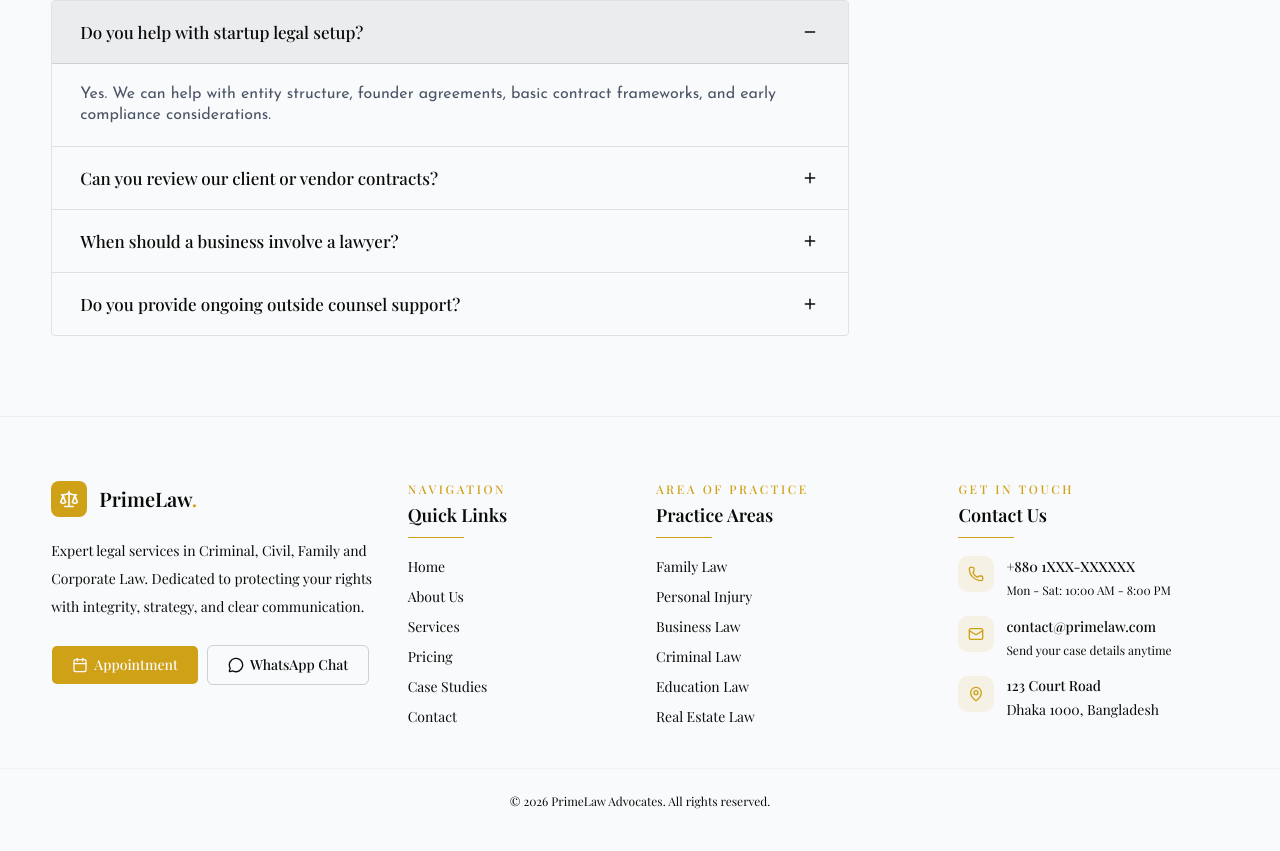
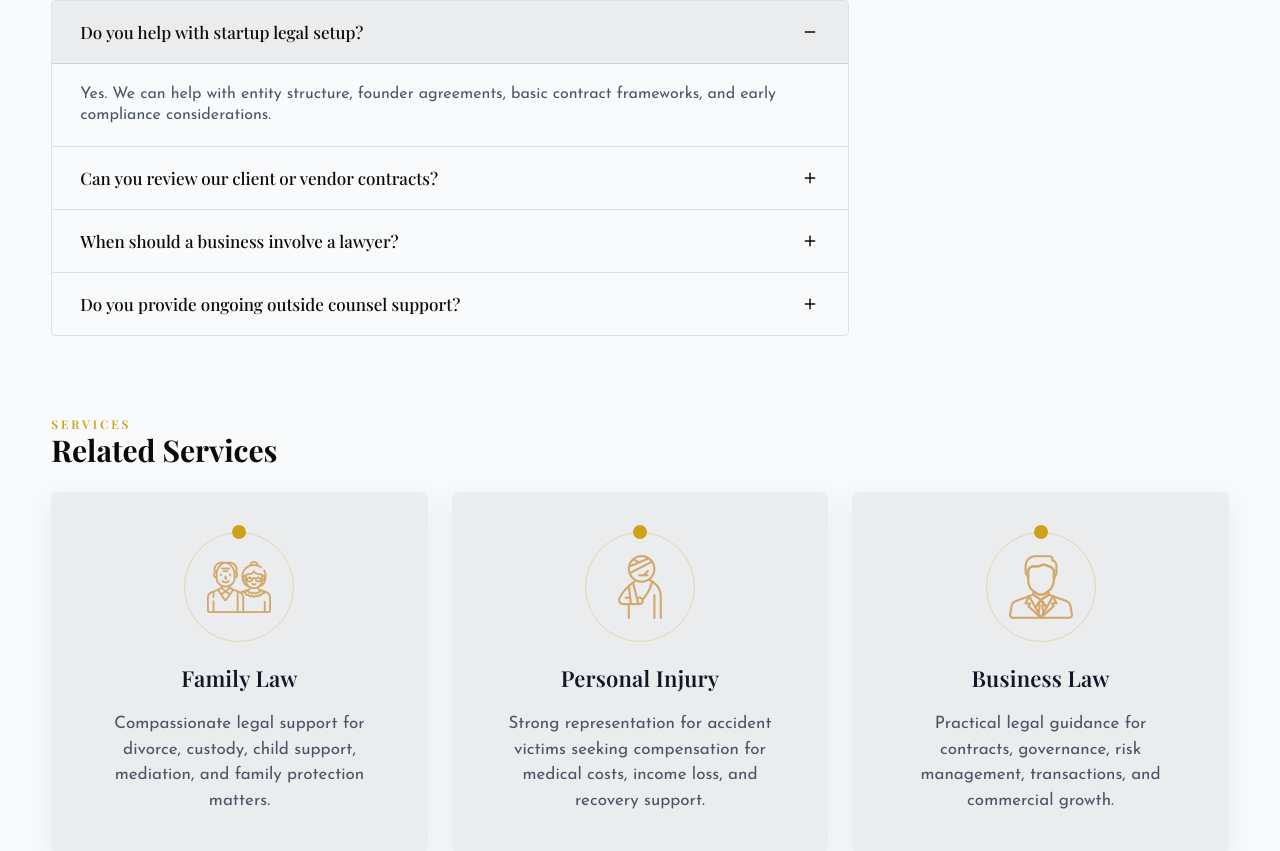
Before and after one commit to abdurrahmanrahat/law-firm, a React (Vite) app: page /services/business-law in a window 1280 px wide. Shown: the part 1946-2797 px from the top of the page. Built offline with nearby package versions, Linux system fonts and the light colour scheme; a web font is replaced by a local one.

Commit message:
related case studies

```diff
--- a/src/components/Shared/Navbar.tsx
+++ b/src/components/Shared/Navbar.tsx
@@ -212,9 +212,11 @@ export default function Navbar() {
           {/* Desktop Actions */}
           <div className="hidden lg:flex items-center gap-3">
             <ThemeToggle isScrolled={isScrolled} />
-            <Button className="rounded-full px-5" size="lg">
-              Get Started
-            </Button>
+            <Link to="/contact">
+              <Button className="rounded-full px-5" size="lg">
+                Get Started
+              </Button>
+            </Link>
           </div>
 
           {/* Mobile Actions */}
@@ -266,7 +268,10 @@ export default function Navbar() {
                     return (
                       <div key={index} className="">
                         <Link to={item.href}>
-                          <button className="flex w-full items-center justify-between px-3 py-0 text-left text-base font-medium text-foreground">
+                          <button
+                            className="flex w-full items-center justify-between px-3 py-0 text-left text-base font-medium text-foreground"
+                            onClick={closeMobileMenu}
+                          >
                             <span>{item.name}</span>
 
                             <span
--- a/src/pages/About/LeadAdvocate/LeadAdvocate.tsx
+++ b/src/pages/About/LeadAdvocate/LeadAdvocate.tsx
@@ -58,7 +58,7 @@ const LeadAdvocate = () => {
               </div>
 
               {/* Info Cards */}
-              <div className="grid grid-cols-2 gap-4">
+              <div className="grid grid-cols-2 gap-2 md:gap-4">
                 <div className="bg-white/5 border border-white/10 p-4 rounded-md backdrop-blur-sm hover:bg-white/10 transition">
                   <p className="text-primary text-xs 2xl:text-sm uppercase tracking-wider mb-1">
                     Enrolled
--- a/src/pages/CaseStudyDetails/_components/HeroDetails.tsx
+++ b/src/pages/CaseStudyDetails/_components/HeroDetails.tsx
@@ -129,7 +129,7 @@ const HeroDetails = ({ caseStudy }: { caseStudy: TCaseStudy }) => {
         </Card>
         {/* Thumbnail */}
         <div className="overflow-hidden rounded-md border border-border/60 bg-card shadow-cardLightShadow dark:shadow-cardDarkShadow">
-          <div className="relative h-full overflow-hidden">
+          <div className="relative h-[460px] md:h-full overflow-hidden">
             <img
               src={caseStudy.thumbnail}
               alt={caseStudy.title}
--- a/src/pages/CaseStudyDetails/_components/RelatedCaseStudies.tsx
+++ b/src/pages/CaseStudyDetails/_components/RelatedCaseStudies.tsx
@@ -4,10 +4,20 @@ import type { TCaseStudy } from "@/types/case.type";
 
 const RelatedCaseStudies = () => {
   return (
-    <div className="grid md:grid-cols-2 xl:grid-cols-3 gap-4 xl:gap-6 my-14 md:my-20">
-      {caseStudies.slice(0, 3).map((caseStudy: TCaseStudy) => (
-        <CaseStudyCard key={caseStudy._id} caseStudy={caseStudy} />
-      ))}
+    <div className="my-14 md:my-20">
+      <div className="mb-6">
+        <p className="text-xs 2xl:text-sm font-semibold uppercase tracking-[0.24em] text-primary">
+          Case Studies
+        </p>
+        <h3 className=" text-2xl md:text-3xl 2xl:text-4xl font-bold text-foreground">
+          Related Case Studies
+        </h3>
+      </div>
+      <div className="grid md:grid-cols-2 xl:grid-cols-3 gap-4 xl:gap-6">
+        {caseStudies.slice(0, 3).map((caseStudy: TCaseStudy) => (
+          <CaseStudyCard key={caseStudy._id} caseStudy={caseStudy} />
+        ))}
+      </div>
     </div>
   );
 };
--- a/src/pages/Home/HeroSection/HeroSection.tsx
+++ b/src/pages/Home/HeroSection/HeroSection.tsx
@@ -41,7 +41,7 @@ export function HeroSection() {
 
           {/* CTA Buttons */}
           <div className="flex flex-col sm:flex-row gap-4 mb-6">
-            <Link to="">
+            <Link to="/contact">
               <Button size="lg" className="px-5">
                 <Calendar className="w-5 h-5" />
                 Book Appointment
--- a/src/pages/Home/Services/ServiceCard.tsx
+++ b/src/pages/Home/Services/ServiceCard.tsx
@@ -15,7 +15,7 @@ export function ServiceCard({
 }: TServiceCardProps) {
   return (
     <Link to={`/services/${slug}`}>
-      <article className="group relative overflow-hidden bg-card px-8 py-10 text-center shadow-cardLightShadow dark:shadow-cardDarkShadow transition-all duration-500 hover:-translate-y-1 rounded-sm">
+      <article className="group relative overflow-hidden bg-card px-6 py-10 text-center shadow-cardLightShadow dark:shadow-cardDarkShadow transition-all duration-500 hover:-translate-y-1 rounded-sm">
         <div className="mx-auto mb-4 flex flex-col items-center">
           <div className="relative flex h-[110px] w-[110px] items-center justify-center">
             {/* circle border */}
--- a/src/pages/Home/StatsSection/StatsSection.tsx
+++ b/src/pages/Home/StatsSection/StatsSection.tsx
@@ -16,7 +16,7 @@ export function StatsSection() {
           {stats.map((stat) => (
             <div
               key={stat.label}
-              className="text-center shadow-cardLightShadow dark:shadow-cardDarkShadow py-8 md:py-12"
+              className="text-center shadow-cardLightShadow dark:shadow-cardDarkShadow bg-card py-8 md:py-12 rounded-md"
             >
               <div className="inline-flex items-center justify-center w-12 h-12 bg-primary/10 rounded-lg mb-1 md:mb-4">
                 <stat.icon className="w-6 h-6 text-primary" />
--- a/src/pages/ServiceDetails/ServiceDetailsPage.tsx
+++ b/src/pages/ServiceDetails/ServiceDetailsPage.tsx
@@ -4,6 +4,7 @@ import { getServiceBySlug } from "@/lib/actions/service.action";
 import { useParams } from "react-router-dom";
 import { DetailsPageBanner } from "../../components/Shared/Ui/DetailsPageBanner";
 import { IntroDetails } from "./_components/IntroDetails";
+import RelatedServices from "./_components/RelatedServices";
 import { ServiceFaqs } from "./_components/ServiceFaqs";
 import { ServiceSidebar } from "./_components/ServiceSidebar";
 
@@ -23,7 +24,7 @@ const ServiceDetailsPage = () => {
 
       <Container>
         {service ? (
-          <main className="py-14 md:py-20">
+          <main className="pt-14 md:pt-20">
             <div className="grid gap-10 lg:grid-cols-[minmax(0,1fr)_340px] lg:items-start">
               <div className="space-y-12">
                 <IntroDetails service={service} />
@@ -34,6 +35,7 @@ const ServiceDetailsPage = () => {
                 <ServiceSidebar currentSlug={service.slug} />
               </div>
             </div>
+            <RelatedServices />
           </main>
         ) : (
           <DataNotFound
--- /dev/null
+++ b/src/pages/ServiceDetails/_components/RelatedServices.tsx
@@ -0,0 +1,31 @@
+import { services } from "@/data/services";
+import { ServiceCard } from "@/pages/Home/Services/ServiceCard";
+import type { TService } from "@/types/service.type";
+
+const RelatedServices = () => {
+  return (
+    <div className="my-14 md:my-20">
+      <div className="mb-6">
+        <p className="text-xs 2xl:text-sm font-semibold uppercase tracking-[0.24em] text-primary">
+          Services
+        </p>
+        <h3 className=" text-2xl md:text-3xl 2xl:text-4xl font-bold text-foreground">
+          Related Services
+        </h3>
+      </div>
+      <div className="grid md:grid-cols-2 xl:grid-cols-3 gap-4 xl:gap-6">
+        {services.slice(0, 3).map((service: TService) => (
+          <ServiceCard
+            key={service.id}
+            slug={service.slug}
+            title={service.title}
+            shortDescription={service.shortDescription}
+            icon={service.icon}
+          />
+        ))}
+      </div>
+    </div>
+  );
+};
+
+export default RelatedServices;
```
